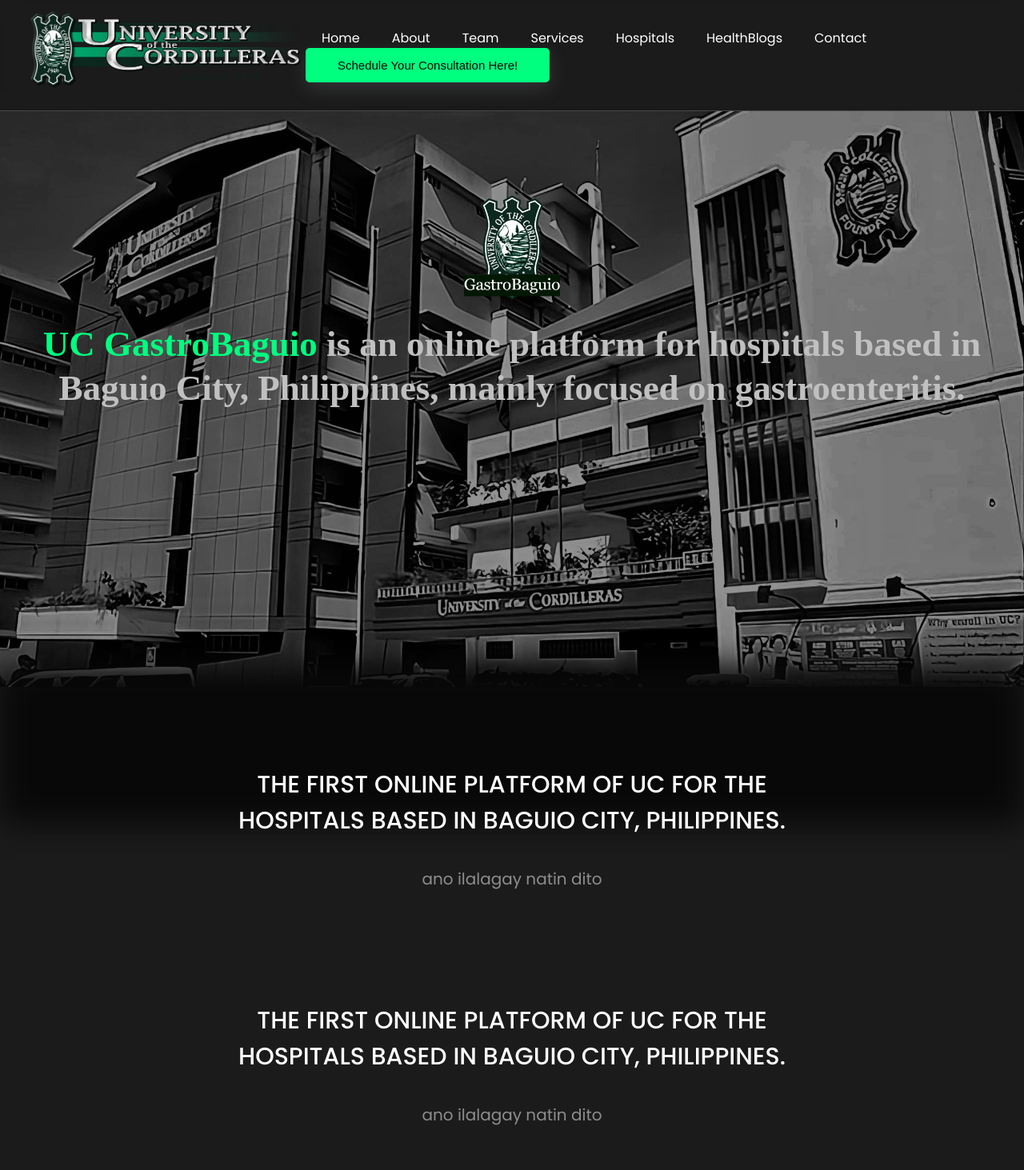
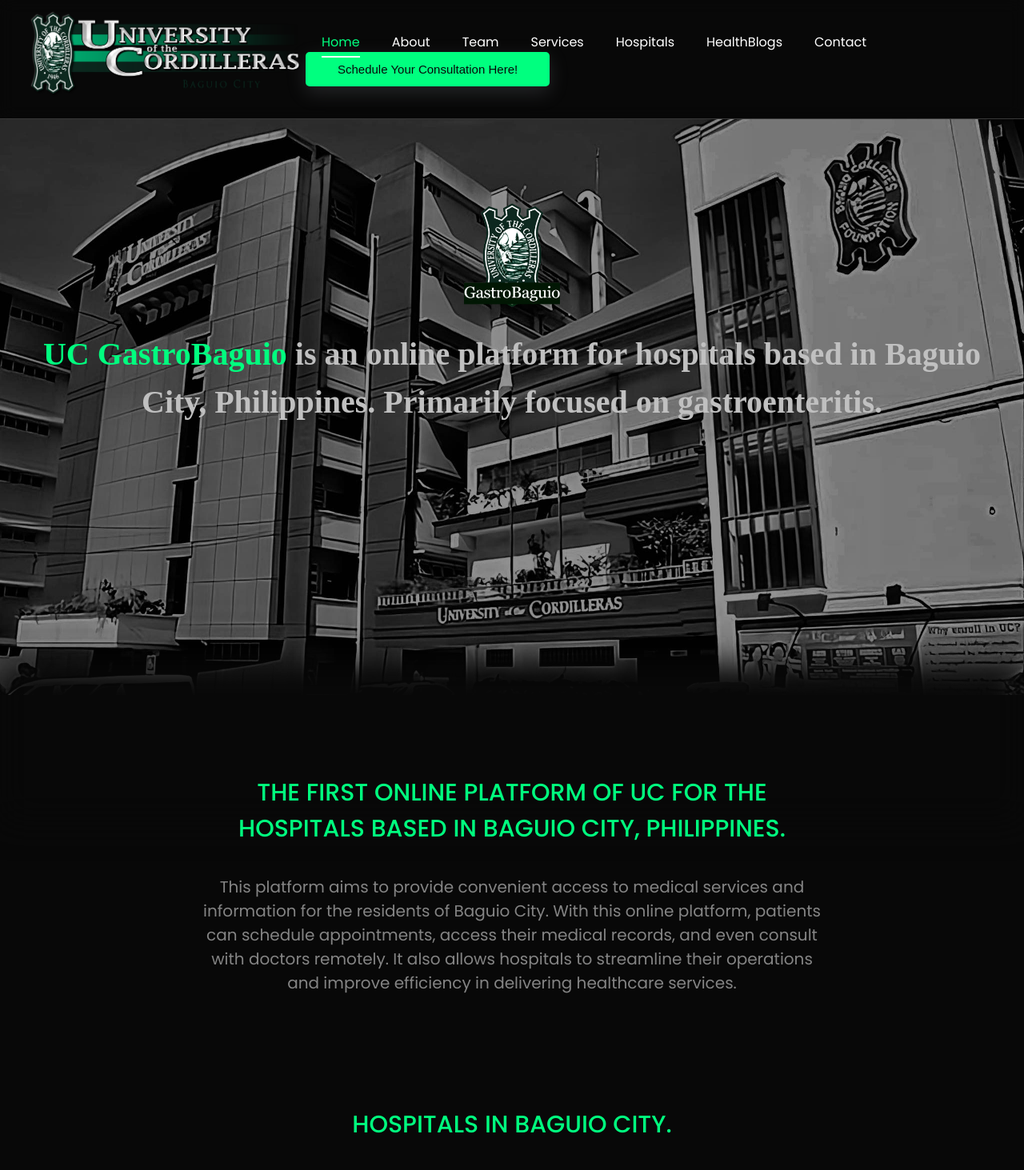
Before and after one commit to donyelqt/ucgastrobaguio, a Next.js app: page / in a window 1280 px wide. Shown: the top 1463 px of the page at 80% size. Built offline with nearby package versions, Linux system fonts and the light colour scheme.

Commit message:
bagooooooo

```diff
--- a/components/Expertise.js
+++ b/components/Expertise.js
@@ -6,7 +6,7 @@ const Expertise = () => {
       <section className="expertise">
         <div className="container">
           <div className='heading-title'>
-            <Title title="THE FIRST ONLINE PLATFORM OF UC FOR THE HOSPITALS BASED IN BAGUIO CITY, PHILIPPINES." />
+            <Title title="HOSPITALS IN BAGUIO CITY. " />
             <p>ano ilalagay natin dito</p>
           </div>
         </div>
--- a/components/common/Title.js
+++ b/components/common/Title.js
@@ -2,7 +2,7 @@ export const TitleLogo = ({ title, caption, className }) => {
     return (
       <h1 className={`${className} title-logo`}>
         <span>{caption}</span>
-        <img src="/UC_Official_Logo.png" alt={title} width="350" height="100"  />
+        <img src="/UC_Official_Logo.png" alt={title} width="350" height="110"  />
       </h1>
     );
   };
--- a/package.json
+++ b/package.json
@@ -9,7 +9,7 @@
     "lint": "next lint"
   },
   "dependencies": {
-    "next": "^12.0.0",
+    "next": "^13.0.0",
     "react": "^18.2.0",
     "react-dom": "^18.2.0"
   },
--- a/sections/Hero.js
+++ b/sections/Hero.js
@@ -7,14 +7,14 @@ const Hero = () => {
       <section className="hero">
         <div className="container">
           <Logo />
-          <h1 className='hero-title'><span className="green1">UC GastroBaguio</span> is an online platform for hospitals based in Baguio City, Philippines, mainly focused on gastroenteritis.</h1>
+          <h1 className='hero-title'><span className="green1">UC GastroBaguio</span> is an online platform for hospitals based in Baguio City, Philippines. Primarily focused on gastroenteritis.</h1>
         </div>
       </section>
       <div className='hero-sec'>
         <div className='container'>
           <div className='heading-title'>
             <Title title="THE FIRST ONLINE PLATFORM OF UC FOR THE HOSPITALS BASED IN BAGUIO CITY, PHILIPPINES." />
-            <p>ano ilalagay natin dito</p>
+            <p>This platform aims to provide convenient access to medical services and information for the residents of Baguio City. With this online platform, patients can schedule appointments, access their medical records, and even consult with doctors remotely. It also allows hospitals to streamline their operations and improve efficiency in delivering healthcare services.</p>
           </div>
         </div>
       </div>
--- a/styles/_color_palette.scss
+++ b/styles/_color_palette.scss
@@ -1,6 +1,6 @@
 $indigo: #845aff;
 $white: #ffffff;
-$dark: #080808 ;
+$dark: #080808;
 $green: #097969;
 $green1: #00FF7F;
 $richblack: #004040;
--- a/styles/_common.scss
+++ b/styles/_common.scss
@@ -24,7 +24,7 @@
 .title {
   font-size: $xl-5;
   font-weight: 500;
-  background: $white;
+  background: $green1;
   background-size: 100%;
   -webkit-background-clip: text;
   -moz-background-clip: text;
--- a/styles/_reset.scss
+++ b/styles/_reset.scss
@@ -6,7 +6,7 @@
 }
 body {
   font-family: "Poppins", sans-serif;
-  background-color: $Eerie;
+  background-color: $dark;
   color: $white;
 }
 .container {
--- a/styles/_variables.scss
+++ b/styles/_variables.scss
@@ -9,7 +9,7 @@ $xl-3: 22px;
 $xl-4: 5px;
 $xl-5: 30px;
 $xl-6: 35px;
-$xll: 45px;
+$xll: 40px;
 $xll-2: 80px;
 $xll-3: 100px;
 
--- a/styles/global.scss
+++ b/styles/global.scss
@@ -26,7 +26,7 @@
 
   .hero-title {
     font-size: $xll;
-    line-height: 55px;
+    line-height: 60px;
     font-weight: 600;
     margin: $xl-4;
     color: #c0c0c0;
--- a/styles/header.scss
+++ b/styles/header.scss
@@ -44,9 +44,9 @@ header {
       top: 75px;
       left: 0;
       width: 100%;
-      height: 40vh;
+      height: 100vh;
       padding: 20px;
-      background: $dark;
+      background: $richblack;
       display: flex;
       flex-direction: column;
       z-index: 999;
```
Also changed, not shown: 1 other file (tests, documents, lock files or other folders).
